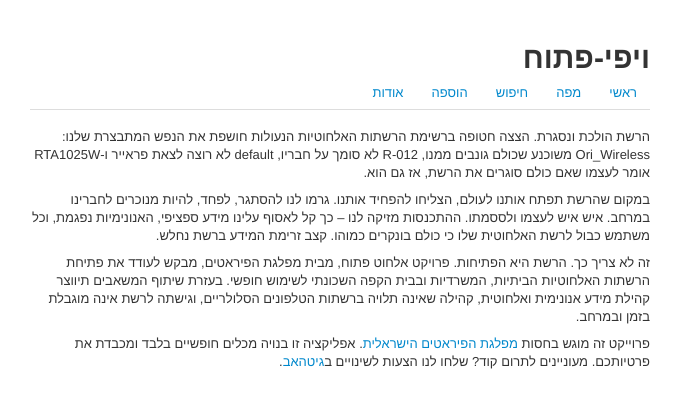
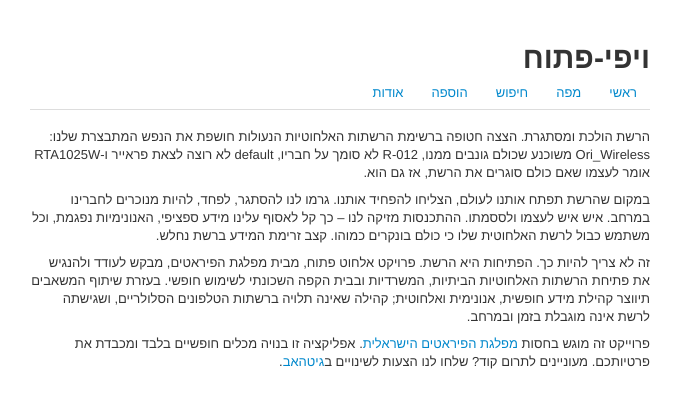
Before and after one commit to israelipirates/openwifi, a Flask app: page /about in a window 1280 px wide. Shown: the top 408 px of the page, without its empty margins (280-961 px from the left). Run offline with Flask 2, Linux system fonts and the light colour scheme; some libraries are stand-ins or nearby versions.

Commit message:
about update and newlines

```diff
--- a/templates/about.html
+++ b/templates/about.html
@@ -1,15 +1,9 @@
 {% extends 'base.html' %}
 
 {% block page_content %}
-<p>
-הרשת הולכת ונסגרת. הצצה חטופה ברשימת הרשתות האלחוטיות הנעולות חושפת את הנפש המתבצרת שלנו: Ori_Wireless משוכנע שכולם גונבים ממנו, R-012 לא סומך על חבריו, default לא רוצה לצאת פראייר ו-RTA1025W אומר לעצמו שאם כולם סוגרים את הרשת, אז גם הוא.
-</p>
+<p>הרשת הולכת ומסתגרת. הצצה חטופה ברשימת הרשתות האלחוטיות הנעולות חושפת את הנפש המתבצרת שלנו: Ori_Wireless משוכנע שכולם גונבים ממנו, R-012 לא סומך על חבריו, default לא רוצה לצאת פראייר ו-RTA1025W אומר לעצמו שאם כולם סוגרים את הרשת, אז גם הוא.</p>
 
-<p>
-במקום שהרשת תפתח אותנו לעולם, הצליחו להפחיד אותנו. גרמו לנו להסתגר, לפחד, להיות מנוכרים לחברינו במרחב. איש איש לעצמו ולססמתו. ההתכנסות מזיקה לנו – כך קל לאסוף עלינו מידע ספציפי, האנונימיות נפגמת, וכל משתמש כבול לרשת האלחוטית שלו כי כולם בונקרים כמוהו. קצב זרימת המידע ברשת נחלש.
-</p>
+<p>במקום שהרשת תפתח אותנו לעולם, הצליחו להפחיד אותנו. גרמו לנו להסתגר, לפחד, להיות מנוכרים לחברינו במרחב. איש איש לעצמו ולססמתו. ההתכנסות מזיקה לנו – כך קל לאסוף עלינו מידע ספציפי, האנונימיות נפגמת, וכל משתמש כבול לרשת האלחוטית שלו כי כולם בונקרים כמוהו. קצב זרימת המידע ברשת נחלש.</p>
 
-<p>
-זה לא צריך כך. הרשת היא הפתיחות. פרויקט אלחוט פתוח, מבית מפלגת הפיראטים, מבקש לעודד את פתיחת הרשתות האלחוטיות הביתיות, המשרדיות ובבית הקפה השכונתי לשימוש חופשי. בעזרת שיתוף המשאבים תיווצר קהילת מידע אנונימית ואלחוטית, קהילה שאינה תלויה ברשתות הטלפונים הסלולריים, וגישתה לרשת אינה מוגבלת בזמן ובמרחב.
-</p>
+<p>זה לא צריך להיות כך. הפתיחות היא הרשת. פרויקט אלחוט פתוח, מבית מפלגת הפיראטים, מבקש לעודד ולהנגיש את פתיחת הרשתות האלחוטיות הביתיות, המשרדיות ובבית הקפה השכונתי לשימוש חופשי. בעזרת שיתוף המשאבים תיווצר קהילת מידע חופשית, אנונימית ואלחוטית; קהילה שאינה תלויה ברשתות הטלפונים הסלולריים, ושגישתה לרשת אינה מוגבלת בזמן ובמרחב.</p>
 {% endblock %}
```
Also changed, not shown: static/css/main.css (line endings or trailing spaces), templates/index.html (line endings or trailing spaces).
